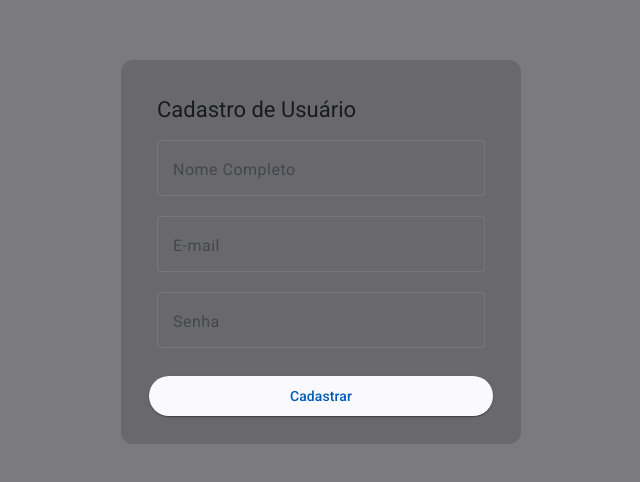
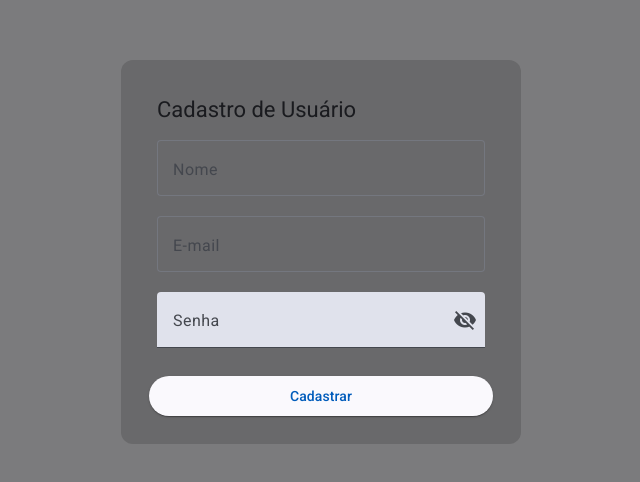
Before and after one commit to ThgCastro/front-agendador-tarefas, an Angular app: page /register in a window 1280 px wide. Shown: the part 148-630 px from the top of the page, without its empty margins (319-959 px from the left). Built offline with nearby package versions, Linux system fonts and the light colour scheme.

Commit message:
Ocultador de senha adicionado

```diff
--- a/src/app/pages/register/register.html
+++ b/src/app/pages/register/register.html
@@ -6,7 +6,7 @@
 
         <mat-card-content>
             <mat-form-field appearance="outline" class="full-width">
-                <mat-label>Nome Completo</mat-label>
+                <mat-label>Nome</mat-label>
                 <input matInput placeholder="Digite seu nome completo">
             </mat-form-field>
 
@@ -14,11 +14,7 @@
                 <mat-label>E-mail</mat-label>
                 <input matInput placeholder="Digite seu e-mail">
             </mat-form-field>
-
-            <mat-form-field appearance="outline" class="full-width">
-                <mat-label>Senha</mat-label>
-                <input matInput placeholder="Cadastre sua senha" type="password">
-            </mat-form-field>
+            <imput-password-field></imput-password-field>
         </mat-card-content>
 
         <mat-card-actions>
--- a/src/app/pages/register/register.ts
+++ b/src/app/pages/register/register.ts
@@ -5,10 +5,11 @@
 import {MatInputModule} from '@angular/material/input';
 import {MatFormFieldModule} from '@angular/material/form-field';
 import {MatIconModule} from '@angular/material/icon';
+import { PasswordField } from '../../shared/components/password-field/password-field';
 
 @Component({
   selector: 'app-register',
-  imports: [MatCardModule, MatButtonModule, MatFormFieldModule, MatInputModule, MatSelectModule, MatIconModule],
+  imports: [MatCardModule, MatButtonModule, MatFormFieldModule, MatInputModule, MatSelectModule, MatIconModule, PasswordField],
   templateUrl: './register.html',
   styleUrl: './register.scss',
   encapsulation: ViewEncapsulation.None
--- /dev/null
+++ b/src/app/shared/components/password-field/password-field.html
@@ -0,0 +1,8 @@
+<mat-form-field class="full-width">
+    <mat-label>Senha</mat-label>
+    <input matInput [type]="hide() ? 'password' : 'text'" placeholder="Cadastre sua senha"/>
+    <button matIconButton matSuffix (click)="clickEvent($event)" [attr.aria-label]="'Hide password'"
+        [attr.aria-pressed]="hide()">
+        <mat-icon>{{hide() ? 'visibility_off' : 'visibility'}}</mat-icon>
+    </button>
+</mat-form-field>
--- /dev/null
+++ b/src/app/shared/components/password-field/password-field.ts
@@ -0,0 +1,19 @@
+import { Component, signal } from '@angular/core';
+import { MatButtonModule } from '@angular/material/button';
+import { MatFormFieldModule } from '@angular/material/form-field';
+import { MatIconModule } from '@angular/material/icon';
+import { MatInputModule } from '@angular/material/input';
+
+@Component({
+  selector: 'imput-password-field',
+  imports: [MatFormFieldModule, MatInputModule, MatButtonModule, MatIconModule],
+  templateUrl: './password-field.html',
+  styleUrl: './password-field.scss',
+})
+export class PasswordField {
+  hide = signal(true);
+  clickEvent(event: MouseEvent) {
+    this.hide.set(!this.hide());
+    event.stopPropagation();
+  }
+}
```
Also changed, not shown: src/app/shared/components/password-field/password-field.scss (added), 2 other files (tests, documents, lock files or other folders).
